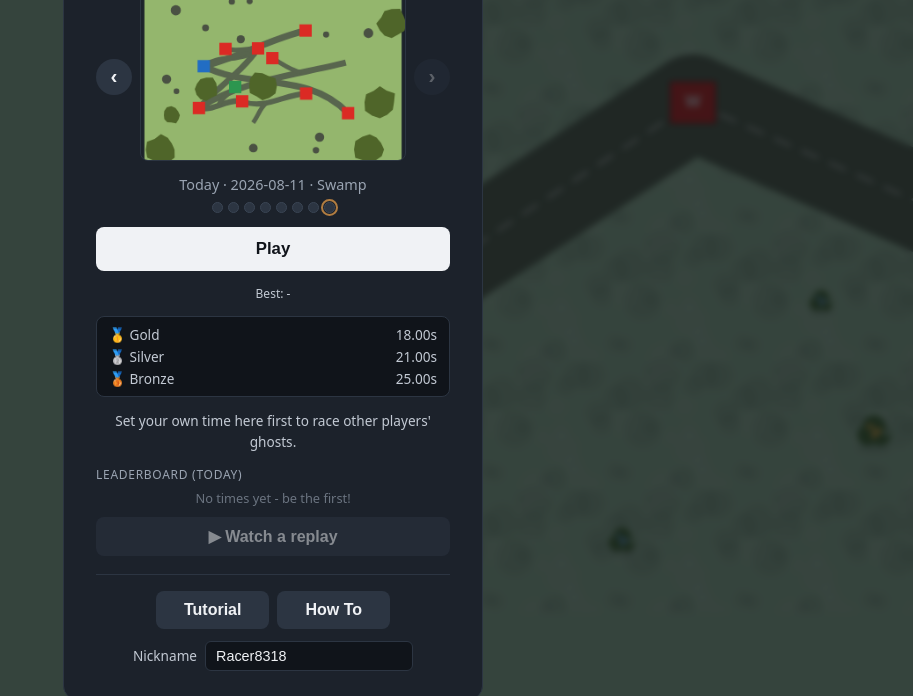
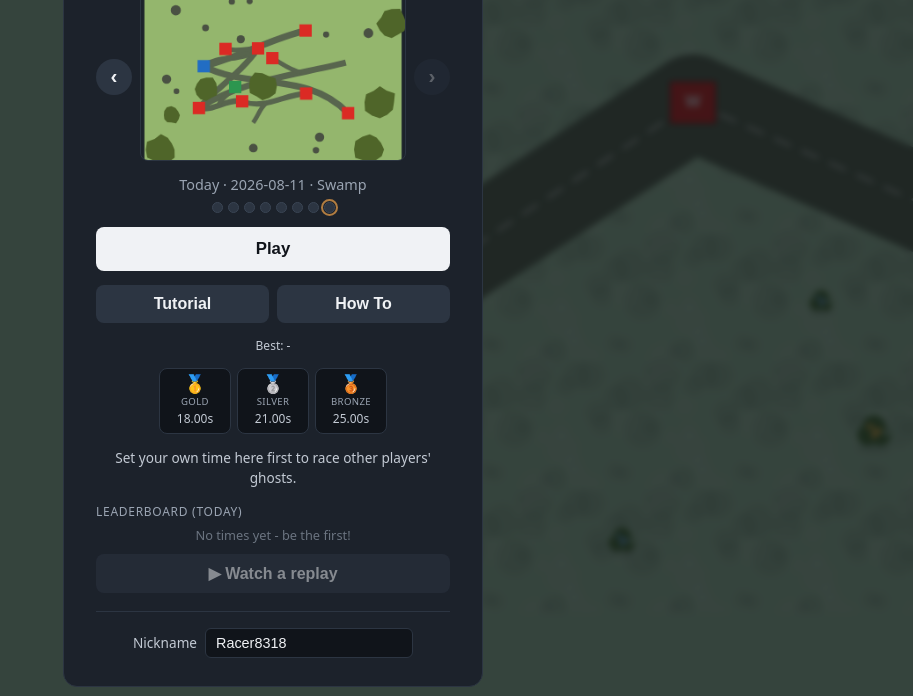
Before and after one commit to Lewistrick/unstable-truck, a website with bundled scripts: page index.html in a window 1280 px wide. Both pictures are taken after a click on the button "Skip tutorial". Shown: the part 104-800 px from the top of the page, without its empty margins (367-1280 px from the left). Built offline with nearby package versions, Linux system fonts and the light colour scheme; files whose address does not match are found by name.

Commit message:
Restyling medals+pb, more intuitive main menu

```diff
--- a/index.html
+++ b/index.html
@@ -83,14 +83,18 @@
           <div id="day-dots" aria-label="Recent days completed"></div>
         </div>
 
-        <label id="ghost-toggle-row" class="hidden">
-          <input type="checkbox" id="pb-ghost-toggle" />
-          <span id="pb-ghost-label"></span>
-        </label>
         <button id="play-btn" type="button">Play</button>
+        <div id="home-actions">
+          <button id="tutorial-btn" class="btn-secondary" type="button">Tutorial</button>
+          <button id="howto-btn" class="btn-secondary" type="button">How To</button>
+        </div>
 
         <div id="viewed-best-row">
           <p class="past-level-best" id="viewed-best"></p>
+          <label id="show-ghost-toggle" class="hidden">
+            <input type="checkbox" id="pb-ghost-toggle" />
+            <span>show ghost</span>
+          </label>
           <button id="best-share-btn" class="btn-secondary btn-share-inline hidden" type="button">Share</button>
         </div>
         <div id="medal-track" aria-label="Medal times"></div>
@@ -112,10 +116,6 @@
         </div>
 
         <div id="home-footer">
-          <div id="home-footer-actions">
-            <button id="tutorial-btn" class="btn-secondary" type="button">Tutorial</button>
-            <button id="howto-btn" class="btn-secondary" type="button">How To</button>
-          </div>
           <div id="nickname-row">
             <label for="nickname-input">Nickname</label>
             <input type="text" id="nickname-input" maxlength="24" autocomplete="off" />
--- a/src/main.ts
+++ b/src/main.ts
@@ -200,8 +200,7 @@ const hudDelta = document.getElementById("hud-delta")!;
 const hudPb = document.getElementById("hud-pb")!;
 const hudObjective = document.getElementById("hud-objective")!;
 const pbGhostToggle = document.getElementById("pb-ghost-toggle") as HTMLInputElement;
-const pbGhostLabel = document.getElementById("pb-ghost-label")!;
-const ghostToggleRow = document.getElementById("ghost-toggle-row")!;
+const showGhostToggle = document.getElementById("show-ghost-toggle")!;
 const playBtn = document.getElementById("play-btn") as HTMLButtonElement;
 const countdownOverlay = document.getElementById("countdown-overlay")!;
 const countdownText = document.getElementById("countdown-text")!;
@@ -261,18 +260,18 @@ function refreshViewedUi(): void {
   bestShareBtn.classList.toggle("hidden", !canShareBest);
   if (canShareBest) bestShareBtn.textContent = "Share";
   if (viewed.personalBest) {
-    // The "race your PB ghost" toggle only appears once there's a PB to race, so
-    // a first-time player sees a clean map -> Play flow with no dead controls.
-    ghostToggleRow.classList.remove("hidden");
+    // The "show ghost" toggle (next to the best time) only appears once there's a
+    // PB to race, so a first-time player sees a clean map -> Play flow with no
+    // dead controls.
+    showGhostToggle.classList.remove("hidden");
     pbGhostToggle.disabled = false;
     // Global, session-remembered preference - the choice follows you between
     // levels and across daily/weekly instead of re-checking on every level.
     pbGhostToggle.checked = loadRacePbGhostPref();
-    pbGhostLabel.textContent = `Race personal best ghost (${formatTime(viewed.personalBest.time)})`;
     hudPb.textContent = `PB: ${formatTime(viewed.personalBest.time)}`;
     ghostHint.textContent = "Click any player in the leaderboard to race against their ghost.";
   } else {
-    ghostToggleRow.classList.add("hidden");
+    showGhostToggle.classList.add("hidden");
     pbGhostToggle.checked = false;
     hudPb.textContent = "";
     // Racing others' ghosts unlocks only once you've set a time of your own.
@@ -423,32 +422,46 @@ function currentChampionTime(): number | null {
   return viewedChampionTime;
 }
 
-/** Renders the medal-time "track" for the viewed level: Bronze/Silver/Gold
- * always, plus the Champion tier at the top when it's available. */
+// Icon for the personal-best chip - the player's own truck, distinct from the
+// medal icons.
+const PB_ICON = "\u{1F69A}"; // 🚚
+
+/** Renders the medal + personal-best "chips" for the viewed level: one small
+ * rounded tile per available time, laid out left to right in ascending (fastest
+ * first) order. Gold/Silver/Bronze always show; PB and Champion join in only
+ * when they exist. Each tile stacks an icon, the time's name, and the time. */
 function renderMedalTrack(): void {
   const pars = viewed.pars;
   const champion = currentChampionTime();
-  const tiers: Array<{ medal: Medal; time: number }> = [];
-  if (champion != null) tiers.push({ medal: "champion", time: champion });
-  tiers.push({ medal: "gold", time: pars.gold });
-  tiers.push({ medal: "silver", time: pars.silver });
-  tiers.push({ medal: "bronze", time: pars.bronze });
+  const pb = viewed.personalBest?.time ?? null;
+
+  const chips: Array<{ icon: string; name: string; time: number }> = [];
+  if (pb != null) chips.push({ icon: PB_ICON, name: "PB", time: pb });
+  if (champion != null) chips.push({ icon: MEDAL_ICON.champion, name: MEDAL_LABEL.champion, time: champion });
+  chips.push({ icon: MEDAL_ICON.gold, name: MEDAL_LABEL.gold, time: pars.gold });
+  chips.push({ icon: MEDAL_ICON.silver, name: MEDAL_LABEL.silver, time: pars.silver });
+  chips.push({ icon: MEDAL_ICON.bronze, name: MEDAL_LABEL.bronze, time: pars.bronze });
+  chips.sort((a, b) => a.time - b.time);
 
   medalTrack.replaceChildren();
-  for (const { medal, time } of tiers) {
-    const row = document.createElement("div");
-    row.className = "medal-row";
+  for (const chip of chips) {
+    const cell = document.createElement("div");
+    cell.className = "medal-chip";
+
+    const icon = document.createElement("span");
+    icon.className = "medal-chip-icon";
+    icon.textContent = chip.icon;
 
     const name = document.createElement("span");
-    name.className = "medal-name";
-    name.textContent = `${MEDAL_ICON[medal]} ${MEDAL_LABEL[medal]}`;
+    name.className = "medal-chip-name";
+    name.textContent = chip.name;
 
     const t = document.createElement("span");
-    t.className = "medal-time";
-    t.textContent = formatTime(time);
-
-    row.append(name, t);
-    medalTrack.appendChild(row);
+    t.className = "medal-chip-time";
+    t.textContent = formatTime(chip.time);
+
+    cell.append(icon, name, t);
+    medalTrack.appendChild(cell);
   }
 }
 
--- a/style.css
+++ b/style.css
@@ -283,27 +283,45 @@ html, body {
   display: none;
 }
 
+/* Medal + personal-best times as a row of small rounded tiles (fastest first). */
 #medal-track {
   display: flex;
+  flex-direction: row;
+  justify-content: center;
+  gap: 6px;
+  width: 100%;
+}
+
+.medal-chip {
+  display: flex;
   flex-direction: column;
-  gap: 3px;
-  width: 100%;
-  padding: 8px 12px;
+  align-items: center;
+  gap: 2px;
+  flex: 1 1 0;
+  min-width: 0;
+  max-width: 72px;
+  padding: 6px 4px;
   background: #10141a;
   border: 1px solid #2c3542;
   border-radius: 8px;
 }
 
-.medal-row {
-  display: flex;
-  justify-content: space-between;
-  gap: 10px;
-  font-size: 0.85rem;
-  color: #c3cad4;
+.medal-chip-icon {
+  font-size: 1.1rem;
+  line-height: 1;
 }
 
-.medal-time {
+.medal-chip-name {
+  font-size: 0.6rem;
+  text-transform: uppercase;
+  letter-spacing: 0.04em;
+  color: #9aa4b2;
+}
+
+.medal-chip-time {
+  font-size: 0.75rem;
   font-variant-numeric: tabular-nums;
+  color: #c3cad4;
 }
 
 #streak-badge {
@@ -547,32 +565,25 @@ html, body {
   border-radius: 6px;
 }
 
-#ghost-toggle-row {
-  display: flex;
+/* Inline "show ghost" toggle sitting beside the best time. */
+#show-ghost-toggle {
+  display: inline-flex;
   align-items: center;
-  gap: 8px;
-  font-size: 0.85rem;
+  gap: 5px;
+  font-size: 0.75rem;
   color: #c3cad4;
   cursor: pointer;
+  white-space: nowrap;
 }
 
-/* The `display: flex` above out-specifies the `.hidden` utility, so hiding the
-   whole row (checkbox included, when there's no PB) needs this explicit rule. */
-#ghost-toggle-row.hidden {
+/* The `display: inline-flex` above out-specifies the `.hidden` utility, so
+   hiding the toggle (checkbox included, when there's no PB) needs this rule. */
+#show-ghost-toggle.hidden {
   display: none;
 }
 
-#ghost-toggle-row:has(input:disabled) {
-  color: #6b7480;
-  cursor: default;
-}
-
-#ghost-toggle-row input {
+#show-ghost-toggle input {
   cursor: pointer;
-}
-
-#ghost-toggle-row input:disabled {
-  cursor: default;
 }
 
 #nickname-row {
@@ -1068,8 +1079,19 @@ button:active {
   font-size: 1.05rem;
 }
 
-/* Setup/reference at the bottom - Tutorial and the nickname field - separated
-   from the leaderboard by a hairline. */
+/* Tutorial + How To sit side by side, directly under Play. */
+#home-actions {
+  display: flex;
+  gap: 8px;
+  width: 100%;
+}
+
+#home-actions .btn-secondary {
+  flex: 1 1 0;
+}
+
+/* The nickname field at the bottom, separated from the leaderboard by a
+   hairline. */
 #home-footer {
   display: flex;
   flex-direction: column;
@@ -1079,12 +1101,6 @@ button:active {
   margin-top: 4px;
   padding-top: 16px;
   border-top: 1px solid #2c3542;
-}
-
-/* Tutorial + How To sit side by side. */
-#home-footer-actions {
-  display: flex;
-  gap: 8px;
 }
 
 /* --- New-player tutorial coach overlay ------------------------------------
```
Also changed, not shown: README.md.
